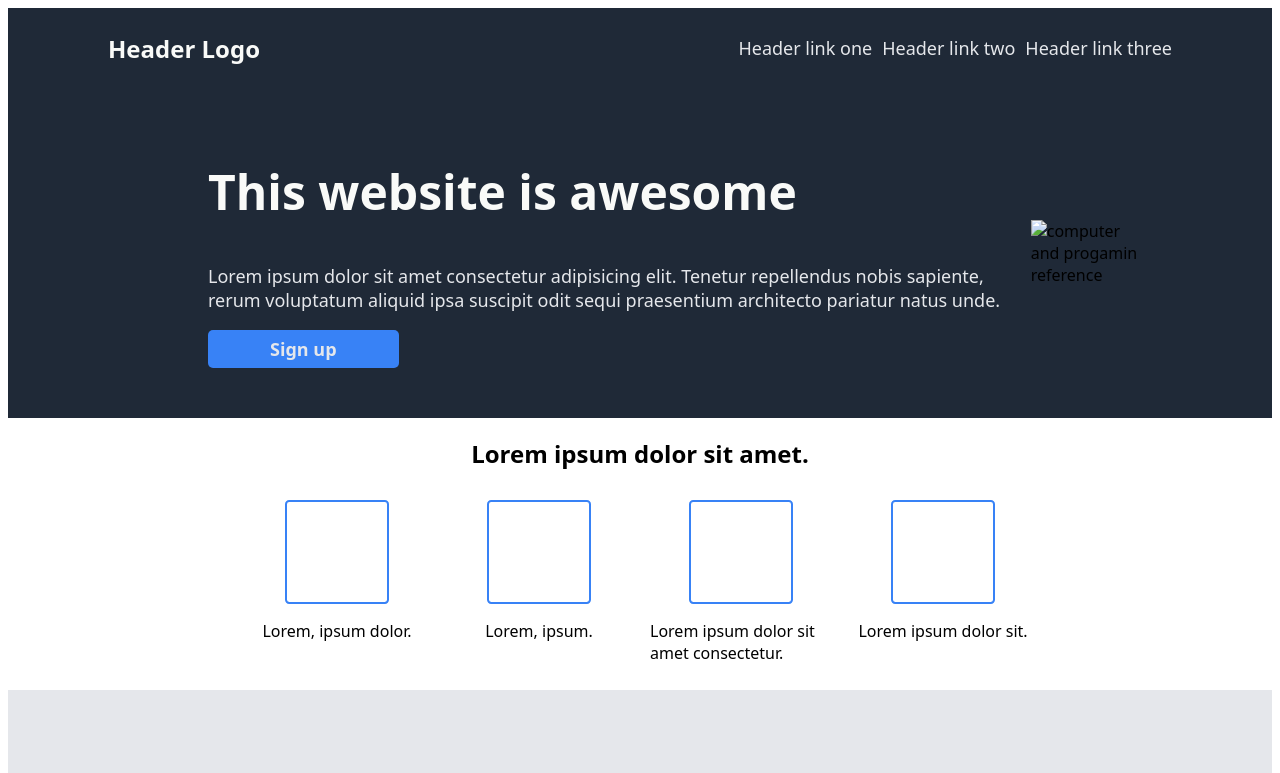
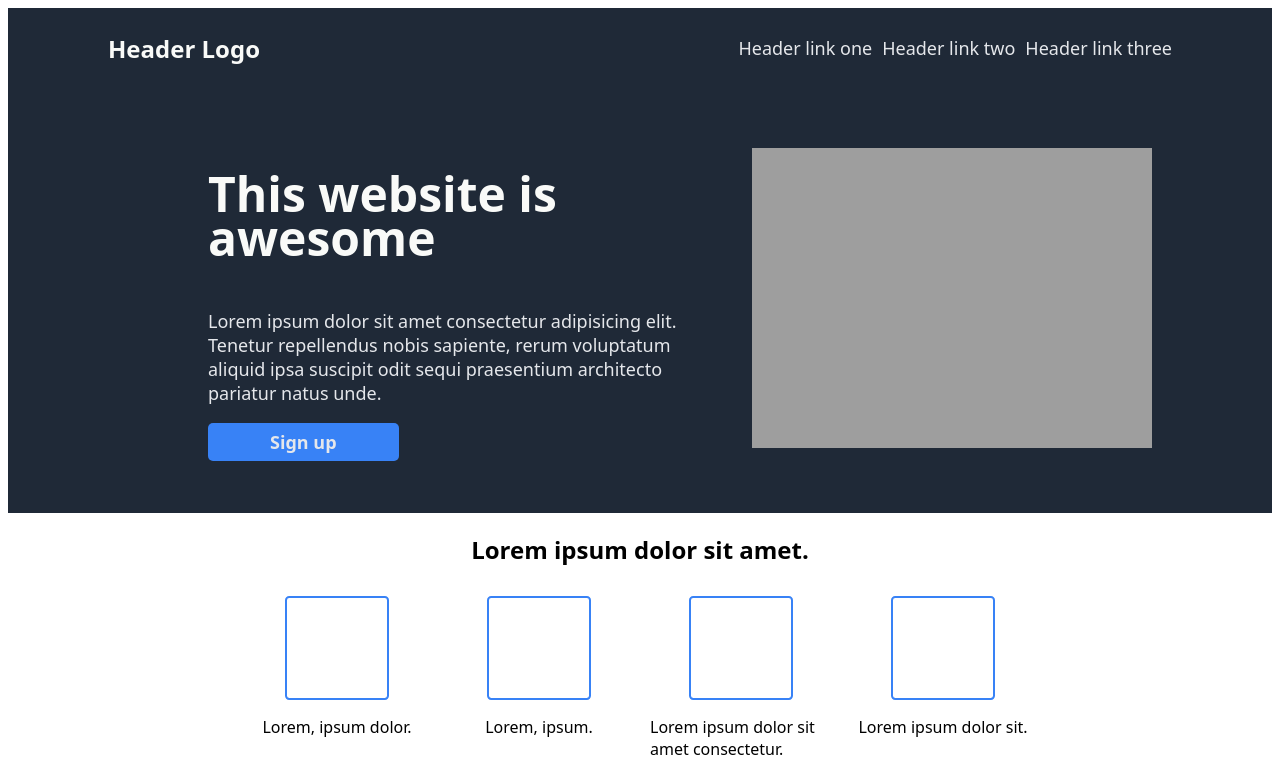
Before and after one commit to SebastianFonseca/laHacienda, a plain HTML site: page index.html in a window 1280 px wide. Shown: the top 773 px of the page. Drawn offline with Linux system fonts and the light colour scheme; the site is published under a folder, as on GitHub Pages, so addresses that start at the root find nothing.

Commit message:
Update index.html

```diff
--- a/index.html
+++ b/index.html
@@ -31,7 +31,7 @@
         </div>
 
         <div class="imageDiv">
-          <img src="/images/image.jpg" alt="computer and progamin reference" />
+          <img src="./images/image.jpg" alt="computer and progamin reference" />
         </div>
       </div>
     </header>
```
